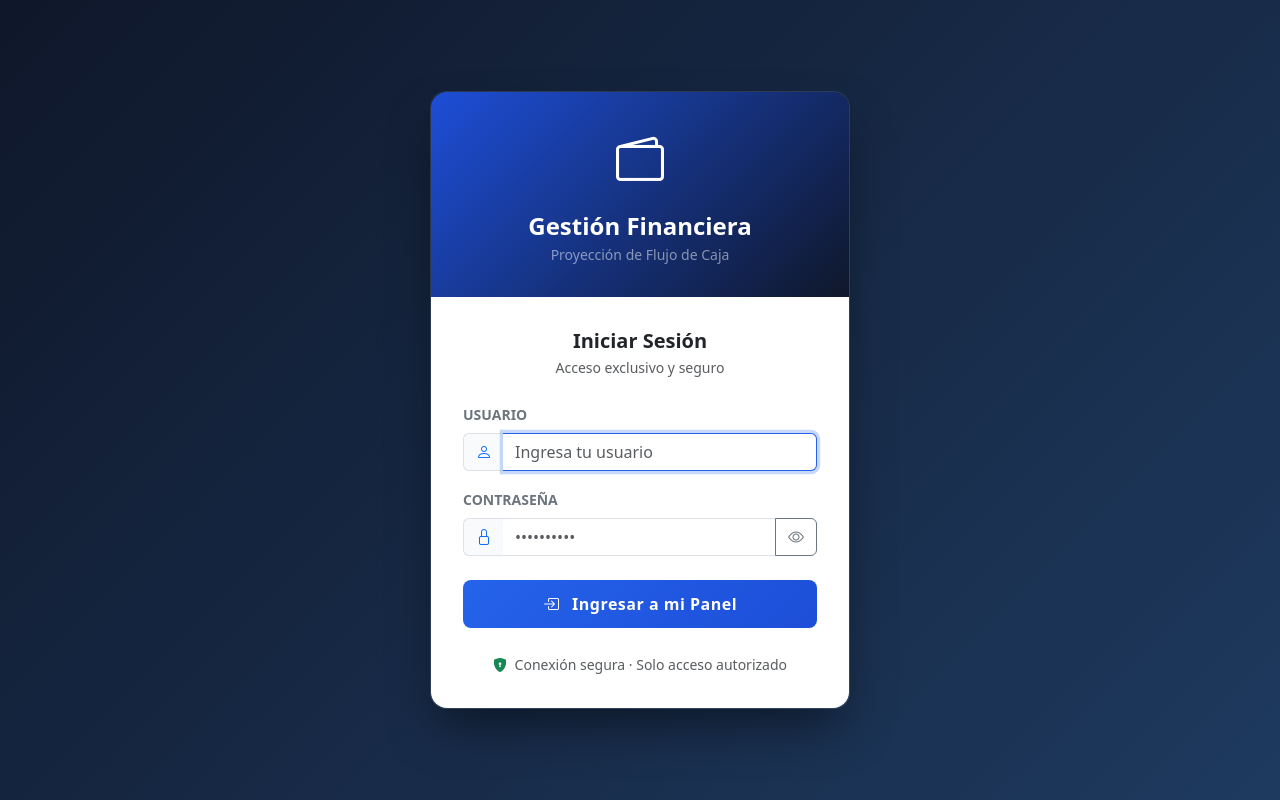
After one commit to JohnLopez15/Gestion_Financiera, a Flask app: page /login in a window 1280 px wide. The commit adds this page. Run offline with Flask 3, Linux system fonts and the light colour scheme.

Commit message:
Implementar autenticación de usuario: se añade modelo de usuario, lógica de inicio y cierre de sesión, y plantillas de interfaz para el login. Se actualiza la configuración de la base de datos y se corrige la URL de conexión para PostgreSQL.

```diff
--- a/app.py
+++ b/app.py
@@ -1,24 +1,81 @@
 import os
 import json
 import datetime
-from flask import Flask, render_template, request, redirect, url_for, flash, jsonify
+
+from flask import Flask, render_template, request, redirect, url_for, flash
+from flask_login import (
+    LoginManager, login_user, logout_user,
+    login_required, current_user
+)
+from werkzeug.security import generate_password_hash, check_password_hash
 import plotly.express as px
 import plotly.utils
 from dotenv import load_dotenv
 
 from database.connection import engine, Base, SessionLocal
-from database.models import Account, CreditCard, Transaction, TransactionTypeEnum, PeriodicityEnum
+from database.models import User, Account, CreditCard, Transaction, TransactionTypeEnum, PeriodicityEnum
 from core.projections import generate_cashflow_projection
 
 load_dotenv()
 
-# Inicializar Base de Datos
+# ──────────────────────────────────────────────
+# INICIALIZACIÓN DE BASE DE DATOS
+# ──────────────────────────────────────────────
 Base.metadata.create_all(bind=engine)
 
+# ──────────────────────────────────────────────
+# APLICACIÓN FLASK
+# ──────────────────────────────────────────────
 app = Flask(__name__)
-app.secret_key = os.getenv("SECRET_KEY", "finance-secret-key-12345")
+app.secret_key = os.getenv("SECRET_KEY", "cambia-esta-clave-antes-de-produccion")
 
-# Filtro Jinja2 para formatear moneda: $ XXX XXX XXX,XX
+# ──────────────────────────────────────────────
+# FLASK-LOGIN: Configuración del gestor de sesiones
+# ──────────────────────────────────────────────
+login_manager = LoginManager()
+login_manager.init_app(app)
+login_manager.login_view = "login"           # Ruta a la que redirige si no está autenticado
+login_manager.login_message = "Por favor inicia sesión para acceder."
+login_manager.login_message_category = "warning"
+
+@login_manager.user_loader
+def load_user(user_id):
+    """Callback requerido por Flask-Login para recargar el usuario desde la sesión."""
+    db = SessionLocal()
+    try:
+        return db.query(User).get(int(user_id))
+    finally:
+        db.close()
+
+
+# ──────────────────────────────────────────────
+# INICIALIZACIÓN DEL USUARIO ADMINISTRADOR
+# Se ejecuta una sola vez al arrancar la app.
+# Lee ADMIN_USERNAME y ADMIN_PASSWORD de las variables de entorno.
+# ──────────────────────────────────────────────
+def init_admin_user():
+    """Crea el usuario administrador si no existe aún en la base de datos."""
+    admin_username = os.getenv("ADMIN_USERNAME", "admin")
+    admin_password = os.getenv("ADMIN_PASSWORD", "changeme123")
+
+    db = SessionLocal()
+    try:
+        existing = db.query(User).filter_by(username=admin_username).first()
+        if not existing:
+            hashed = generate_password_hash(admin_password)
+            admin = User(username=admin_username, password_hash=hashed)
+            db.add(admin)
+            db.commit()
+            print(f"[INFO] Usuario administrador '{admin_username}' creado correctamente.")
+    finally:
+        db.close()
+
+init_admin_user()
+
+
+# ──────────────────────────────────────────────
+# FILTRO JINJA2: Formateo monetario $ XXX XXX,XX
+# ──────────────────────────────────────────────
 @app.template_filter('format_currency')
 def format_currency_filter(value):
     if value is None:
@@ -27,33 +84,80 @@ def format_currency_filter(value):
         val = float(value)
     except (ValueError, TypeError):
         return "$ 0,00"
-
     parts = f"{val:,.2f}".split('.')
-    # Formato con espacio como separador de miles y coma como separador decimal
     integer_part = parts[0].replace(',', ' ')
     decimal_part = parts[1]
     return f"$ {integer_part},{decimal_part}"
 
+
+# ──────────────────────────────────────────────
+# UTILIDAD: Parsear montos con formato visual
+# ──────────────────────────────────────────────
 def parse_currency(value_str):
-    """
-    Parsea strings del formato "$ 1 234 567,89" o "1234567.89" a float
-    """
+    """Convierte '$ 1 234 567,89' → 1234567.89 (float)."""
     if not value_str:
         return 0.0
     if isinstance(value_str, (int, float)):
         return float(value_str)
-
-    cleaned = str(value_str).replace('$', '').replace(' ', '').replace('.', '').replace(',', '.').strip()
+    cleaned = (
+        str(value_str)
+        .replace('$', '')
+        .replace(' ', '')
+        .replace('.', '')
+        .replace(',', '.')
+        .strip()
+    )
     try:
         return float(cleaned)
     except ValueError:
-        # Fallback simple
+        return 0.0
+
+
+# ══════════════════════════════════════════════
+# RUTAS DE AUTENTICACIÓN
+# ══════════════════════════════════════════════
+
+@app.route('/login', methods=['GET', 'POST'])
+def login():
+    if current_user.is_authenticated:
+        return redirect(url_for('index'))
+
+    if request.method == 'POST':
+        username = request.form.get('username', '').strip()
+        password = request.form.get('password', '')
+
+        db = SessionLocal()
         try:
-            return float(str(value_str).replace('$', '').replace(' ', '').strip())
-        except ValueError:
-            return 0.0
+            user = db.query(User).filter_by(username=username).first()
+        finally:
+            db.close()
+
+        if user and check_password_hash(user.password_hash, password):
+            login_user(user, remember=True)
+            # Redirige a la página que intentaban visitar antes del login, si existe
+            next_page = request.args.get('next')
+            flash(f"Bienvenido, {user.username}.", "success")
+            return redirect(next_page or url_for('index'))
+        else:
+            flash("Usuario o contraseña incorrectos. Intenta de nuevo.", "danger")
+
+    return render_template('login.html')
+
+
+@app.route('/logout')
+@login_required
+def logout():
+    logout_user()
+    flash("Sesión cerrada correctamente.", "info")
+    return redirect(url_for('login'))
+
+
+# ══════════════════════════════════════════════
+# RUTAS PROTEGIDAS: DASHBOARD
+# ══════════════════════════════════════════════
 
 @app.route('/')
+@login_required
 def index():
     months = request.args.get('months', default=12, type=int)
     db = SessionLocal()
@@ -66,11 +170,8 @@ def index():
         total_cc_debt = sum(c.current_debt for c in cards)
         min_balance = df['balance'].min() if not df.empty else 0.0
 
-        # Crear gráfico interactivo con Plotly
         fig = px.line(
-            df,
-            x='date',
-            y='balance',
+            df, x='date', y='balance',
             title="Evolución Diaria del Saldo Total Proyectado",
             labels={'date': 'Fecha', 'balance': 'Saldo ($)'}
         )
@@ -82,7 +183,6 @@ def index():
         )
         chart_json = json.dumps(fig, cls=plotly.utils.PlotlyJSONEncoder)
 
-        # Filtrar próximos eventos de los siguientes 30 días
         today = datetime.date.today()
         next_30 = today + datetime.timedelta(days=30)
         next_events = [ev for ev in events if today <= ev['date'] <= next_30]
@@ -101,10 +201,13 @@ def index():
     finally:
         db.close()
 
-# ===============================
-# RUTAS DE CUENTAS Y TARJETAS
-# ===============================
+
+# ══════════════════════════════════════════════
+# RUTAS PROTEGIDAS: CUENTAS Y TARJETAS
+# ══════════════════════════════════════════════
+
 @app.route('/products')
+@login_required
 def products_view():
     db = SessionLocal()
     try:
@@ -115,15 +218,14 @@ def products_view():
         db.close()
 
 @app.route('/accounts/add', methods=['POST'])
+@login_required
 def add_account():
     name = request.form.get('name', '').strip()
     balance = parse_currency(request.form.get('balance', '0'))
-
     if name:
         db = SessionLocal()
         try:
-            acc = Account(name=name, balance=balance, updated_at=datetime.date.today())
-            db.add(acc)
+            db.add(Account(name=name, balance=balance, updated_at=datetime.date.today()))
             db.commit()
             flash(f"Cuenta '{name}' agregada exitosamente.", "success")
         finally:
@@ -133,6 +235,7 @@ def add_account():
     return redirect(url_for('products_view'))
 
 @app.route('/accounts/<int:id>/edit', methods=['POST'])
+@login_required
 def edit_account(id):
     db = SessionLocal()
     try:
@@ -148,6 +251,7 @@ def edit_account(id):
     return redirect(url_for('products_view'))
 
 @app.route('/accounts/<int:id>/delete', methods=['POST'])
+@login_required
 def delete_account(id):
     db = SessionLocal()
     try:
@@ -161,35 +265,30 @@ def delete_account(id):
     return redirect(url_for('products_view'))
 
 @app.route('/cards/add', methods=['POST'])
+@login_required
 def add_card():
     name = request.form.get('name', '').strip()
-    credit_limit = parse_currency(request.form.get('credit_limit', '0'))
-    current_debt = parse_currency(request.form.get('current_debt', '0'))
-    next_payment_amount = parse_currency(request.form.get('next_payment_amount', '0'))
-    statement_day = int(request.form.get('statement_day', 15))
-    due_day = int(request.form.get('due_day', 5))
-
-    if name:
-        db = SessionLocal()
-        try:
-            card = CreditCard(
-                name=name,
-                credit_limit=credit_limit,
-                current_debt=current_debt,
-                next_payment_amount=next_payment_amount,
-                statement_day=statement_day,
-                due_day=due_day
-            )
-            db.add(card)
-            db.commit()
-            flash(f"Tarjeta '{name}' agregada con éxito.", "success")
-        finally:
-            db.close()
-    else:
+    if not name:
         flash("El nombre de la tarjeta es requerido.", "danger")
+        return redirect(url_for('products_view'))
+    db = SessionLocal()
+    try:
+        db.add(CreditCard(
+            name=name,
+            credit_limit=parse_currency(request.form.get('credit_limit', '0')),
+            current_debt=parse_currency(request.form.get('current_debt', '0')),
+            next_payment_amount=parse_currency(request.form.get('next_payment_amount', '0')),
+            statement_day=int(request.form.get('statement_day', 15)),
+            due_day=int(request.form.get('due_day', 5))
+        ))
+        db.commit()
+        flash(f"Tarjeta '{name}' agregada con éxito.", "success")
+    finally:
+        db.close()
     return redirect(url_for('products_view'))
 
 @app.route('/cards/<int:id>/edit', methods=['POST'])
+@login_required
 def edit_card(id):
     db = SessionLocal()
     try:
@@ -208,6 +307,7 @@ def edit_card(id):
     return redirect(url_for('products_view'))
 
 @app.route('/cards/<int:id>/delete', methods=['POST'])
+@login_required
 def delete_card(id):
     db = SessionLocal()
     try:
@@ -220,10 +320,13 @@ def delete_card(id):
         db.close()
     return redirect(url_for('products_view'))
 
-# ===============================
-# RUTAS DE MOVIMIENTOS
-# ===============================
+
+# ══════════════════════════════════════════════
+# RUTAS PROTEGIDAS: MOVIMIENTOS
+# ══════════════════════════════════════════════
+
 @app.route('/movements')
+@login_required
 def movements_view():
     db = SessionLocal()
     try:
@@ -241,6 +344,7 @@ def movements_view():
         db.close()
 
 @app.route('/movements/add', methods=['POST'])
+@login_required
 def add_movement():
     description = request.form.get('description', '').strip()
     amount = parse_currency(request.form.get('amount', '0'))
@@ -259,8 +363,6 @@ def add_movement():
     except ValueError:
         start_date = datetime.date.today()
 
-    enum_type = TransactionTypeEnum.expense if type_str == "Gasto" else TransactionTypeEnum.income
-
     credit_card_id = None
     if payment_method.startswith('card_'):
         try:
@@ -269,37 +371,30 @@ def add_movement():
             credit_card_id = None
 
     periodicity_map = {
-        "Única": PeriodicityEnum.unique,
-        "Semanal": PeriodicityEnum.weekly,
-        "Quincenal": PeriodicityEnum.biweekly,
-        "Mensual": PeriodicityEnum.monthly,
-        "Bimestral": PeriodicityEnum.bimonthly,
-        "Semestral": PeriodicityEnum.semiannual,
+        "Única": PeriodicityEnum.unique, "Semanal": PeriodicityEnum.weekly,
+        "Quincenal": PeriodicityEnum.biweekly, "Mensual": PeriodicityEnum.monthly,
+        "Bimestral": PeriodicityEnum.bimonthly, "Semestral": PeriodicityEnum.semiannual,
         "Anual": PeriodicityEnum.annual
     }
     enum_periodicity = periodicity_map.get(periodicity_str, PeriodicityEnum.monthly) if is_recurring else PeriodicityEnum.unique
+    enum_type = TransactionTypeEnum.expense if type_str == "Gasto" else TransactionTypeEnum.income
 
     db = SessionLocal()
     try:
-        tx = Transaction(
-            description=description,
-            amount=amount,
-            start_date=start_date,
-            is_recurring=is_recurring,
-            is_active=True,
-            periodicity=enum_periodicity,
-            type=enum_type,
+        db.add(Transaction(
+            description=description, amount=amount, start_date=start_date,
+            is_recurring=is_recurring, is_active=True,
+            periodicity=enum_periodicity, type=enum_type,
             credit_card_id=credit_card_id
-        )
-        db.add(tx)
+        ))
         db.commit()
         flash("Movimiento registrado con éxito.", "success")
     finally:
         db.close()
-
     return redirect(url_for('movements_view'))
 
 @app.route('/movements/<int:id>/toggle', methods=['POST'])
+@login_required
 def toggle_movement(id):
     db = SessionLocal()
     try:
@@ -307,13 +402,13 @@ def toggle_movement(id):
         if tx:
             tx.is_active = not tx.is_active
             db.commit()
-            state_str = "activado" if tx.is_active else "pausado"
-            flash(f"Movimiento '{tx.description}' {state_str}.", "info")
+            flash(f"Movimiento '{tx.description}' {'activado' if tx.is_active else 'pausado'}.", "info")
     finally:
         db.close()
     return redirect(url_for('movements_view'))
 
 @app.route('/movements/<int:id>/delete', methods=['POST'])
+@login_required
 def delete_movement(id):
     db = SessionLocal()
     try:
@@ -326,6 +421,10 @@ def delete_movement(id):
         db.close()
     return redirect(url_for('movements_view'))
 
+
+# ──────────────────────────────────────────────
+# PUNTO DE ENTRADA
+# ──────────────────────────────────────────────
 if __name__ == '__main__':
     port = int(os.getenv("PORT", 5000))
-    app.run(host='0.0.0.0', port=port, debug=True)
+    app.run(host='0.0.0.0', port=port, debug=os.getenv("FLASK_DEBUG", "false").lower() == "true")
--- a/requirements.txt
+++ b/requirements.txt
@@ -4,3 +4,6 @@ pandas>=2.0.0
 plotly>=5.18.0
 python-dotenv>=1.0.0
 gunicorn>=21.0.0
+psycopg2-binary>=2.9.9
+Flask-Login>=0.6.3
+Werkzeug>=3.0.0
--- /dev/null
+++ b/templates/login.html
@@ -0,0 +1,173 @@
+<!DOCTYPE html>
+<html lang="es">
+<head>
+    <meta charset="UTF-8">
+    <meta name="viewport" content="width=device-width, initial-scale=1.0">
+    <title>Iniciar Sesión - Gestión Financiera</title>
+    <link href="https://cdn.jsdelivr.net/npm/bootstrap@5.3.3/dist/css/bootstrap.min.css" rel="stylesheet">
+    <link rel="stylesheet" href="https://cdn.jsdelivr.net/npm/bootstrap-icons@1.11.3/font/bootstrap-icons.min.css">
+    <style>
+        body {
+            min-height: 100vh;
+            display: flex;
+            align-items: center;
+            justify-content: center;
+            background: linear-gradient(135deg, #0f172a 0%, #1e3a5f 100%);
+        }
+        .login-card {
+            width: 100%;
+            max-width: 420px;
+            border-radius: 16px;
+            border: 1px solid rgba(255,255,255,0.1);
+            box-shadow: 0 25px 50px -12px rgba(0, 0, 0, 0.5);
+        }
+        .login-header {
+            background: linear-gradient(135deg, #1d4ed8, #0f172a);
+            border-radius: 16px 16px 0 0;
+            padding: 2rem;
+            text-align: center;
+        }
+        .login-body {
+            background: #ffffff;
+            border-radius: 0 0 16px 16px;
+            padding: 2rem;
+        }
+        .form-control:focus {
+            border-color: #2563eb;
+            box-shadow: 0 0 0 0.2rem rgba(37, 99, 235, 0.25);
+        }
+        .btn-login {
+            background: linear-gradient(135deg, #2563eb, #1d4ed8);
+            border: none;
+            padding: 0.75rem;
+            font-weight: 600;
+            letter-spacing: 0.5px;
+        }
+        .btn-login:hover {
+            background: linear-gradient(135deg, #1d4ed8, #1e40af);
+        }
+        .input-group-text {
+            background-color: #f8fafc;
+            border-right: none;
+        }
+        .form-control {
+            border-left: none;
+        }
+        .form-control:first-child {
+            border-left: 1px solid #dee2e6;
+        }
+    </style>
+</head>
+<body>
+    <div class="login-card">
+        <!-- Header de la Tarjeta -->
+        <div class="login-header">
+            <div class="mb-3">
+                <i class="bi bi-wallet2 text-white" style="font-size: 3rem;"></i>
+            </div>
+            <h4 class="text-white fw-bold mb-1">Gestión Financiera</h4>
+            <p class="text-white-50 mb-0 small">Proyección de Flujo de Caja</p>
+        </div>
+
+        <!-- Formulario de Login -->
+        <div class="login-body">
+            <h5 class="fw-bold mb-1 text-center">Iniciar Sesión</h5>
+            <p class="text-muted text-center small mb-4">Acceso exclusivo y seguro</p>
+
+            <!-- Mensajes de error -->
+            {% with messages = get_flashed_messages(with_categories=true) %}
+                {% if messages %}
+                    {% for category, message in messages %}
+                        <div class="alert alert-{{ category }} alert-dismissible fade show" role="alert">
+                            <i class="bi bi-{{ 'exclamation-triangle' if category == 'danger' else 'info-circle' }}-fill me-2"></i>
+                            {{ message }}
+                            <button type="button" class="btn-close" data-bs-dismiss="alert"></button>
+                        </div>
+                    {% endfor %}
+                {% endif %}
+            {% endwith %}
+
+            <form action="{{ url_for('login') }}" method="POST">
+                <!-- Campo: Usuario -->
+                <div class="mb-3">
+                    <label for="username" class="form-label fw-semibold text-secondary small text-uppercase">Usuario</label>
+                    <div class="input-group">
+                        <span class="input-group-text">
+                            <i class="bi bi-person text-primary"></i>
+                        </span>
+                        <input
+                            type="text"
+                            class="form-control"
+                            id="username"
+                            name="username"
+                            placeholder="Ingresa tu usuario"
+                            autocomplete="username"
+                            required
+                            autofocus
+                        >
+                    </div>
+                </div>
+
+                <!-- Campo: Contraseña -->
+                <div class="mb-4">
+                    <label for="password" class="form-label fw-semibold text-secondary small text-uppercase">Contraseña</label>
+                    <div class="input-group">
+                        <span class="input-group-text">
+                            <i class="bi bi-lock text-primary"></i>
+                        </span>
+                        <input
+                            type="password"
+                            class="form-control"
+                            id="password"
+                            name="password"
+                            placeholder="••••••••••"
+                            autocomplete="current-password"
+                            required
+                        >
+                        <button
+                            class="btn btn-outline-secondary"
+                            type="button"
+                            id="togglePassword"
+                            title="Mostrar / Ocultar contraseña"
+                        >
+                            <i class="bi bi-eye" id="toggleIcon"></i>
+                        </button>
+                    </div>
+                </div>
+
+                <!-- Botón de Ingreso -->
+                <div class="d-grid">
+                    <button type="submit" class="btn btn-primary btn-login text-white rounded-3">
+                        <i class="bi bi-box-arrow-in-right me-2"></i>
+                        Ingresar a mi Panel
+                    </button>
+                </div>
+            </form>
+
+            <!-- Footer de Seguridad -->
+            <div class="text-center mt-4">
+                <small class="text-muted">
+                    <i class="bi bi-shield-lock-fill text-success me-1"></i>
+                    Conexión segura · Solo acceso autorizado
+                </small>
+            </div>
+        </div>
+    </div>
+
+    <script src="https://cdn.jsdelivr.net/npm/bootstrap@5.3.3/dist/js/bootstrap.bundle.min.js"></script>
+    <script>
+        // Toggle para mostrar/ocultar contraseña
+        document.getElementById('togglePassword').addEventListener('click', function () {
+            const pwdInput = document.getElementById('password');
+            const icon = document.getElementById('toggleIcon');
+            if (pwdInput.type === 'password') {
+                pwdInput.type = 'text';
+                icon.classList.replace('bi-eye', 'bi-eye-slash');
+            } else {
+                pwdInput.type = 'password';
+                icon.classList.replace('bi-eye-slash', 'bi-eye');
+            }
+        });
+    </script>
+</body>
+</html>
```
Also changed, not shown: database/connection.py (+9 -4 lines), database/models.py (+38 -2 lines), templates/base.html (+15 -0 lines), 1 other file.
